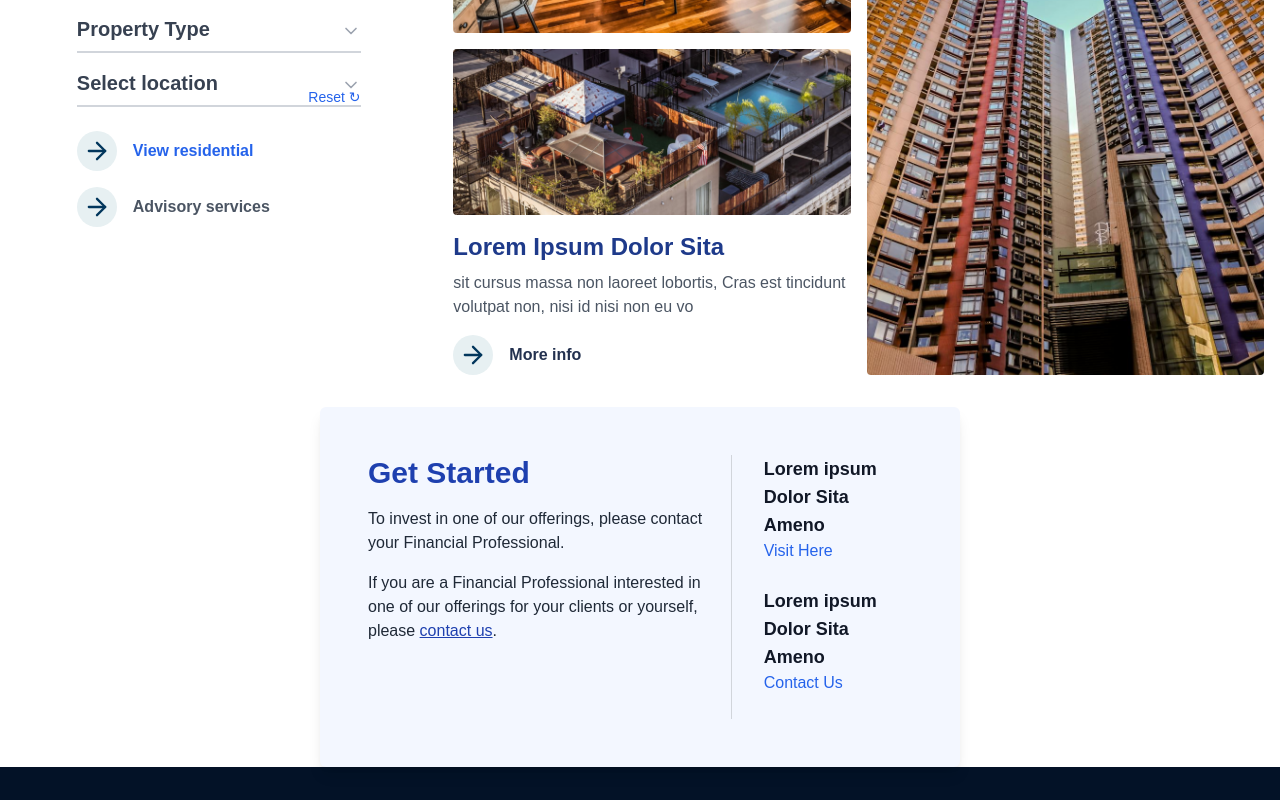
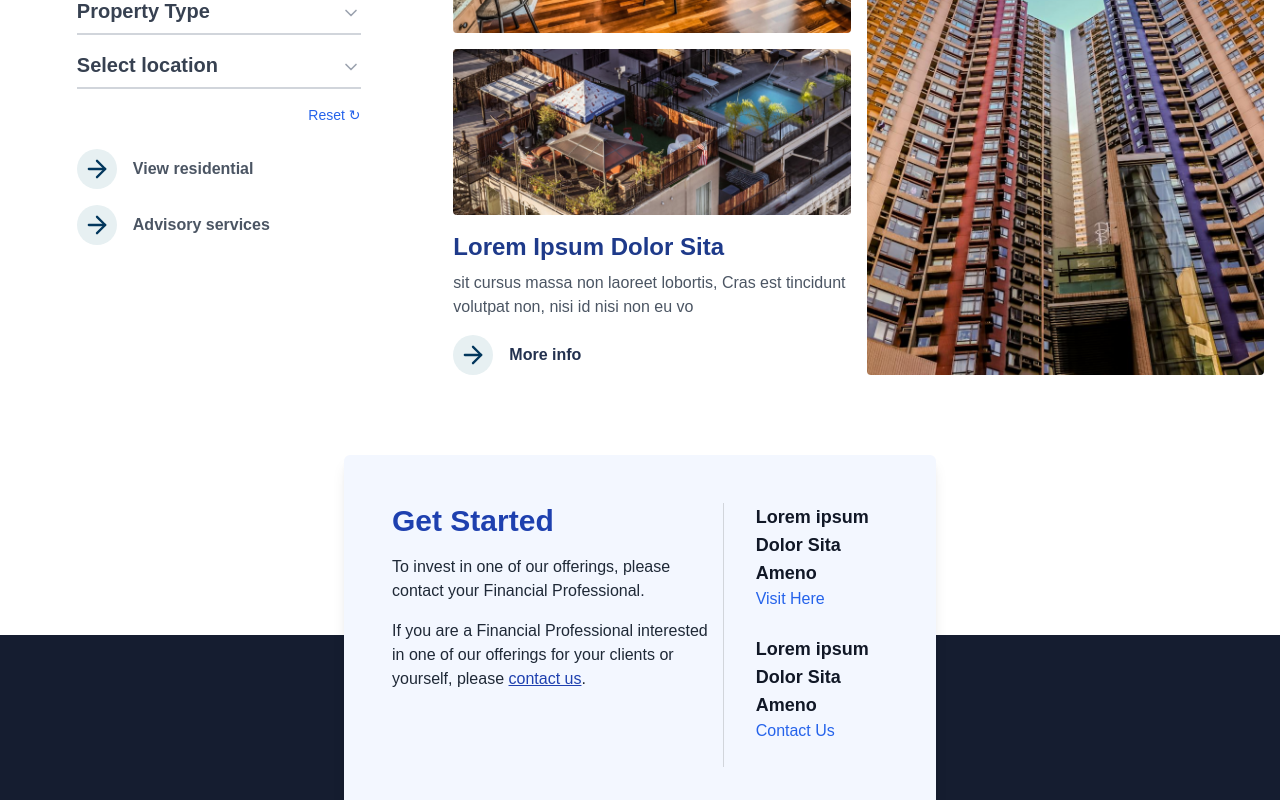
Before and after one commit to 010binary/kenny, a Next.js app: page / in a window 1280 px wide. Shown: the part 2760-3560 px from the top of the page. Built offline with nearby package versions, Linux system fonts and the light colour scheme.

Commit message:
all chages

```diff
--- a/src/app/components/Bridge.jsx
+++ b/src/app/components/Bridge.jsx
@@ -3,8 +3,10 @@ import React from "react";
 const GetStartedSection = () => {
   return (
     <>
-      <div className="flex justify-center items-center">
-        <section className="bg-[#F3F7FF] text-gray-800 p-12 w-1/2 h-auto  rounded-md shadow-lg">
+      <div className="relative flex justify-center items-center w-full h-1/2 p-12">
+      <section className="absolute bottom-0 w-full h-1/2 bg-[#151D30]">
+      </section>
+        <section className="bg-[#F3F7FF] z-50 text-gray-800 p-12 w-1/2 h-auto rounded-md shadow-lg">
           <div className="mx-auto flex flex-col lg:flex-row justify-between">
             {/* Left Section */}
             <div className="lg:w-2/3 mb-8 lg:mb-0">
--- a/src/app/components/Explore.jsx
+++ b/src/app/components/Explore.jsx
@@ -28,24 +28,41 @@ const ExploreProperties = () => {
                         <p className="mb-6 text-xl text-blue-900">I'm looking for</p>
 
                         <div className="space-y-4 mb-6 relative">
-                            {['Property Type', 'Select location'].map((option, index) => (
+  {[
+    {
+      label: 'Property Type',
+      options: ['Apartment', 'House', 'Studio', 'Condo'],
+    },
+    {
+      label: 'Select location',
+      options: ['New York', 'San Francisco', 'Los Angeles', 'Chicago'],
+    },
+  ].map((dropdown, index) => (
     <div key={index} className="relative">
       <select className="appearance-none bg-transparent w-full border-b-2 border-gray-300 text-gray-700 text-xl font-semibold focus:outline-none pb-2">
-                                        <option>{option}</option>
+        {/* The main label option */}
+        <option>{dropdown.label}</option>
+        {/* Render dummy options */}
+        {dropdown.options.map((opt, optIndex) => (
+          <option key={optIndex} value={opt}>
+            {opt}
+          </option>
+        ))}
       </select>
       <ChevronDown className="absolute right-0 bottom-3 h-5 w-5 text-gray-400" />
     </div>
   ))}
-                            <button className="text-blue-600 text-sm absolute bottom-0 right-0">Reset ↻</button>
+
+  <div className="text-blue-600 text-sm text-right">Reset ↻</div>
 </div>
 </div>
 
                     <div className="space-y-4">
                         {['View residential', 'Advisory services'].map((text, index) => (
-                            <button key={index} className={`flex items-center space-x-2 ${index === 0 ? 'text-blue-600' : 'text-gray-600'} font-semibold`}>
+                            <div key={index} className={`flex items-center space-x-2 ${index === 0 ? 'text-gray-600' : 'text-gray-600'} font-semibold`}>
                                 <Buttons className="h-5 w-5" />
                                 <span>{text}</span>
-                            </button>
+                            </div>
                         ))}
                     </div>
                 </div>
@@ -62,10 +79,10 @@ const ExploreProperties = () => {
                                 <p className="text-gray-600 mb-4">
                                     sit cursus massa non laoreet lobortis, Cras est tincidunt volutpat non, nisi id nisi non eu vo
                                 </p>
-                                <button className="flex items-center space-x-2 text-[#23314F] font-semibold">
+                                <div className="flex items-center space-x-2 text-[#23314F] font-semibold">
                                     <Buttons className="h-5 w-5" />
                                     <span>More info</span>
-                                </button>
+                                </div>
                             </div>
                         </div>
                         {/* Right Column */}
--- a/src/app/components/Teams.jsx
+++ b/src/app/components/Teams.jsx
@@ -31,7 +31,7 @@ export const Teams = () => {
 
       <div className="bg-white space-y-4 py-4">
         <section className="p-10 px-12 flex justify-between items-center">
-          <p className="w-1/3 text-4xl font-bold">
+          <p className="w-1/3 text-4xl font-bold text-[#02365C]">
             Explore Some of the Cities We Cater For
           </p>
           <p className="w-1/3 text-justify">
```
Lines whose indentation alone changed are shown as unchanged.
